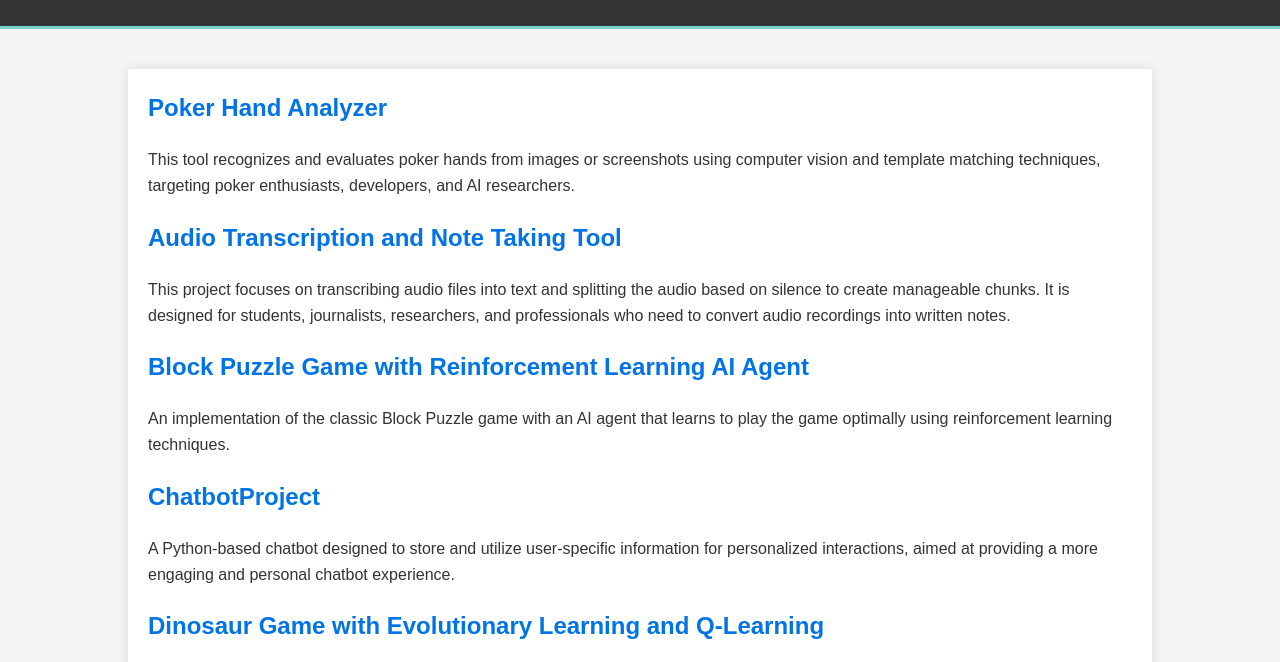
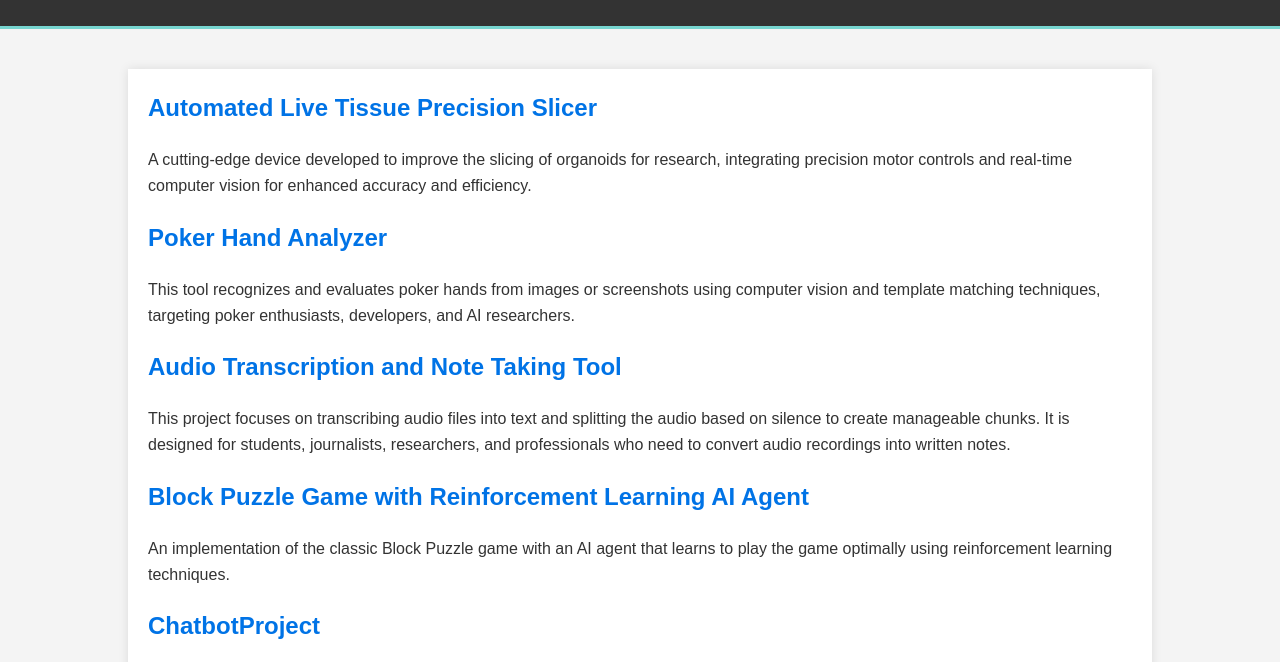
Before and after one commit to Shtewpac/MyProjects, a plain HTML site: page index.html in a window 1280 px wide. Shown: the part 105-767 px from the top of the page. Drawn offline with Linux system fonts and the light colour scheme.

Commit message:
Update project descriptions in index.html

```diff
--- a/index.html
+++ b/index.html
@@ -95,6 +95,10 @@
     <div class="container">
         <div class="content">
             <div class="project">
+                <h2>Automated Live Tissue Precision Slicer</h2>
+                <p>A cutting-edge device developed to improve the slicing of organoids for research, integrating precision motor controls and real-time computer vision for enhanced accuracy and efficiency.</p>
+            </div>
+            <div class="project">
                 <h2>Poker Hand Analyzer</h2>
                 <p>This tool recognizes and evaluates poker hands from images or screenshots using computer vision and template matching techniques, targeting poker enthusiasts, developers, and AI researchers.</p>
             </div>
```
